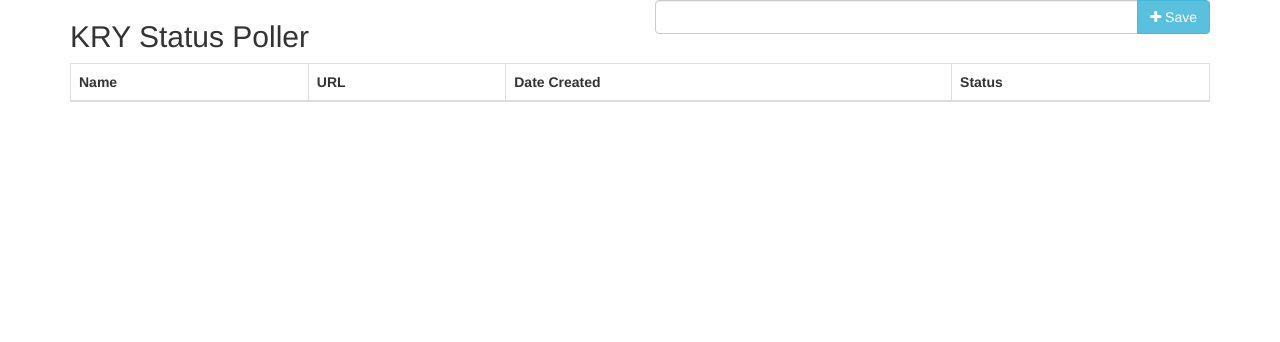
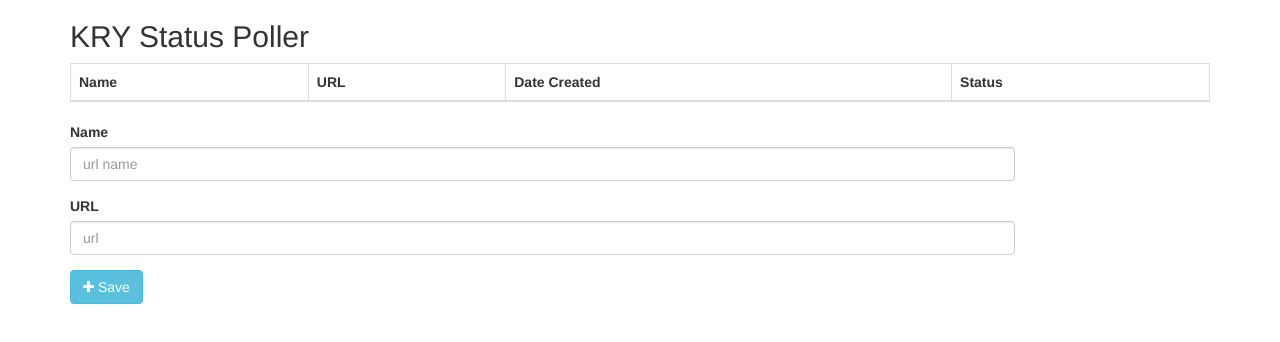
Before and after one commit to gracesekwao/http-poller, a plain HTML site: page webroot/index.html in a window 1280 px wide. Drawn offline with nearby package versions, Linux system fonts and the light colour scheme; no server answers.

Commit message:
Add name of the url in the form and tweak the styles

```diff
--- a/webroot/index.html
+++ b/webroot/index.html
@@ -16,15 +16,7 @@
     <div class="table-wrapper">
         <div class="table-title">
             <div class="row">
-                <div class="col-sm-6"><h2>KRY Status Poller</h2></div>
-                <div class="col-sm-6">
-                    <div class="input-group">
-                        <input type="text" id="url-name" class="form-control">
-                        <span class="input-group-btn">
-                            <button id="post-service" type="button" class="btn btn-info add-new"><i class="fa fa-plus"></i> Save</button>
-                       </span>
-                    </div>
-                </div>
+                <div class="col-sm-8"><h2>KRY Status Poller</h2></div>
             </div>
         </div>
         <table class="table table-bordered" id="service-list">
@@ -40,6 +32,21 @@
             </tbody>
         </table>
     </div>
+    <div class="row">
+        <div class="col-sm-10">
+            <div class="form">
+                <div class="form-group">
+                    <label for="name">Name</label>
+                    <input type="text" id="name" class="form-control" placeholder="url name">
+                </div>
+                <div class="form-group">
+                    <label for="url">URL</label>
+                    <input type="text" id="url" class="form-control" placeholder="url">
+                </div>
+                <button id="post-service" type="button" class="btn btn-info add-new"><i class="fa fa-plus"></i> Save</button>
+            </div>
+        </div>
+    </div>
 </div>
 </body>
 <script src="static/code.js">
--- a/webroot/static/code.js
+++ b/webroot/static/code.js
@@ -27,13 +27,15 @@ const saveButton = document.querySelector('#post-service');
 saveButton.onclick = evt => {
     evt.preventDefault();
 
-    let urlName = document.querySelector('#url-name').value;
+    let url = document.querySelector('#url').value;
+    let name = document.querySelector('#name').value;
+
     fetch('/service', {
     method: 'post',
     headers: {
     'Accept': 'application/json, text/plain, */*',
     'Content-Type': 'application/json'
     },
-  body: JSON.stringify({url:urlName})
+  body: JSON.stringify({url, name}),
 }).then(response => location.reload());
 }
```
